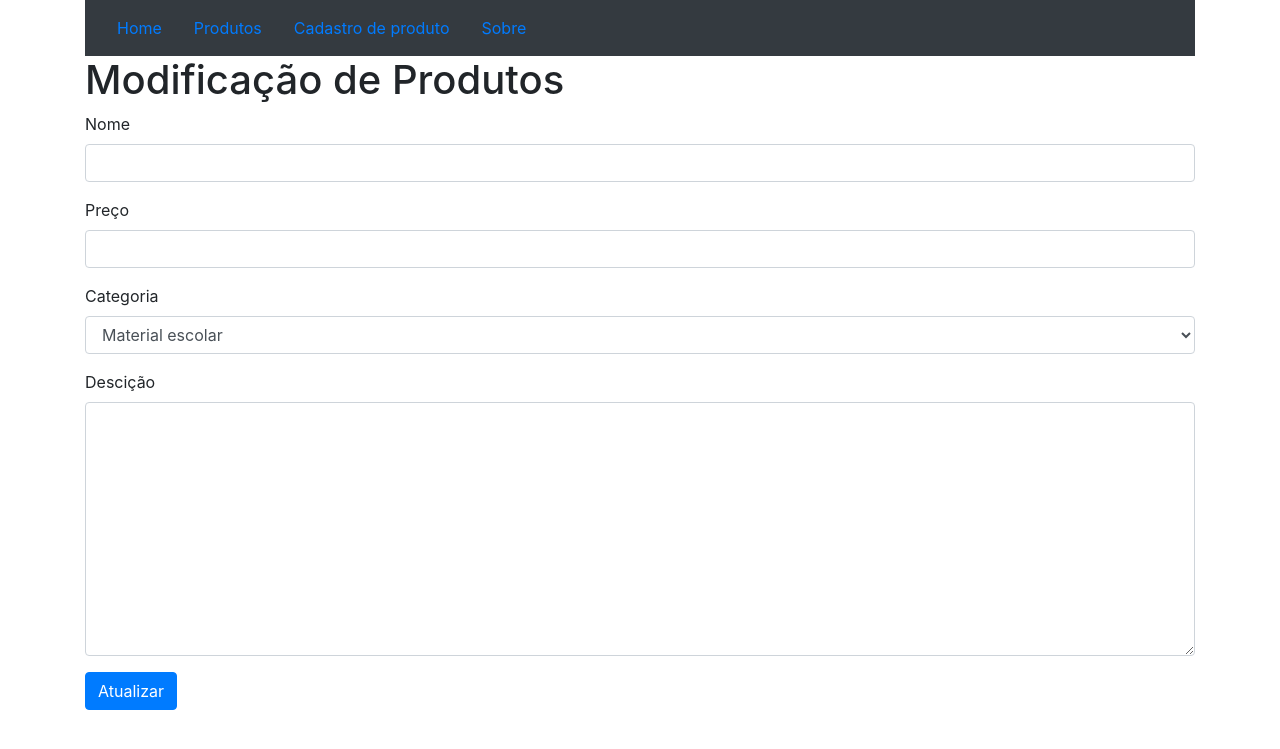
After one commit to Rodrigomelomarc/Learning-Django, a Django app: template mycrud/produtos/templates/atualiza-form.html in a window 1280 px wide. The commit adds this page. Shown: the top 749 px of the page. Run offline with Django 3.2, Linux system fonts and the light colour scheme; the template is opened without the code that fills it, so the values that code supplies are empty.

Commit message:
CRUD completo

```diff
--- /dev/null
+++ b/mycrud/produtos/templates/atualiza-form.html
@@ -0,0 +1,30 @@
+{% extends 'template.html' %}
+{% block content %}
+<h1>Modificação de Produtos</h1>
+<form method="POST" action="/atualiza/{{ produto.id }}">
+    {% csrf_token %}
+    <div class="form-group">
+        <label>Nome</label>
+        <input value="{{ produto.nome }}" class="form-control" type="text" name="nome">
+    </div>
+    <div class="form-group">
+        <label>Preço</label>
+        <input value="{{ produto.preco }}" class="form-control" type="number" name="preco">
+    </div>
+    <div class="form-group">
+        <label>Categoria</label>
+        <select class="form-control" name="categoria">
+            <option value="material escolar">Material escolar</option>
+            <option value="instrumento musical">Instrumento musical</option>
+            <option value="eletronicos">Eletronicos</option>
+            <option value="livros">Livros</option>
+            <option value="dirvesos">Diversos</option>
+        </select>
+    </div>
+    <div class="form-group">
+        <label>Descição</label>
+        <textarea class="form-control" name="descricao" cols="30" rows="10"></textarea>
+    </div>
+    <button class="btn btn-primary" type="submit">Atualizar</button>
+</form>
+{% endblock %}
--- a/mycrud/produtos/templates/lista-produtos.html
+++ b/mycrud/produtos/templates/lista-produtos.html
@@ -31,7 +31,7 @@
             <td>{{ produto.descricao }}</td>
             <td>
                 <a href="{% url 'remover' id=produto.id %}">Remover</a>
-                <a href="#">Modificar</a>
+                <a href="{% url 'atualiza_form' id=produto.id %}">Modificar</a>
             </td>
         </tr>
         {% endfor %}
--- a/mycrud/produtos/urls.py
+++ b/mycrud/produtos/urls.py
@@ -9,5 +9,9 @@ urlpatterns = [
          name='lista_produtos'),
     path('adiciona-produto', views.adiciona_produtos,
          name='adiciona-adiciona_produtos'),
-    path('remover/<int:id>', views.remover, name='remover'),
+    path('remover/<int:id>', views.remover_produtos, name='remover'),
+    path('atualiza-form/<int:id>', views.atualiza_form,
+         name='atualiza_form'),
+    path('atualiza/<int:id>', views.atualiza_produto,
+         name='atualiza_produto'),
 ]
```
Also changed, not shown: mycrud/produtos/views.py (+18 -1 lines), 2 other files.
